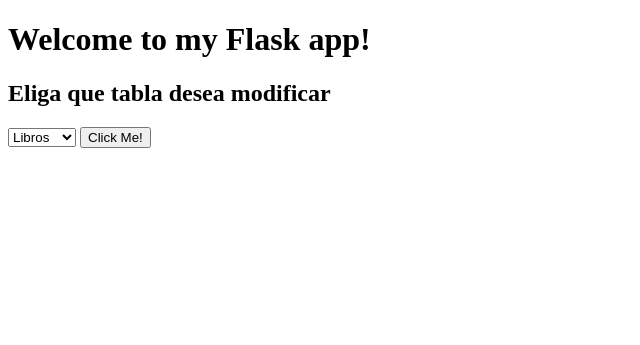
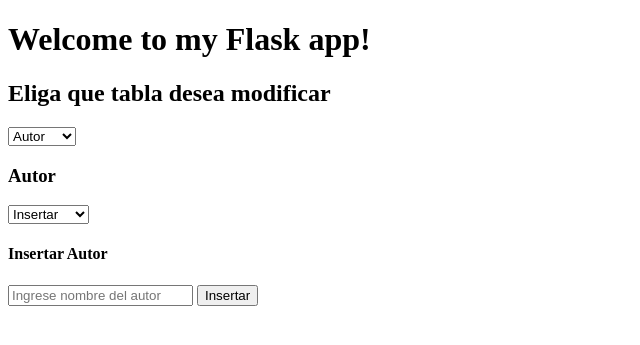
Before and after one commit to Lepommejamez/MongoDB, a Flask app: page / in a window 1280 px wide. Shown: the top 345 px of the page, without its empty margins (0-640 px from the left). Run offline with Flask 3, Linux system fonts and the light colour scheme.

Commit message:
Initial Commit

```diff
--- a/myproject/static/main.js
+++ b/myproject/static/main.js
@@ -1,18 +1,149 @@
 // main.js
 console.log("Hello from JavaScript!");
-function myFunction() {
-    alert("El botón fue clickeado!");
+function myFunction()
+{
+    alert("Operacion Exitosa!");
 }
 
-document.addEventListener('DOMContentLoaded', (event) => {
-    document.getElementById('myButton').addEventListener('click', function() {
+document.addEventListener('DOMContentLoaded', (event) =>
+    {
+        /*
+        document.getElementById('myButton').addEventListener('click', function()
+        {
             var selectedOption = document.getElementById('myDropdown').value;
-        fetch('/selected_option', {
+            fetch('/selected_option',
+            {
                 method: 'POST',
-            headers: {
+                headers:
+                {
                     'Content-Type': 'application/json'
                 },
                 body: JSON.stringify({option: selectedOption})
             });
+        });*/
+
+        document.getElementById('dropdown1').addEventListener('change', function()
+        {
+            var selectedOption = this.value;
+
+            // Ocultar todos los campos
+            document.getElementById('fieldsAutor').style.display = 'none';
+            document.getElementById('fieldsLibro').style.display = 'none';
+            document.getElementById('fieldsEdicion').style.display = 'none';
+            document.getElementById('fieldsUsuario').style.display = 'none';
+
+            // Mostrar los campos para la opción seleccionada
+                  if (selectedOption === 'Autor')
+                {
+                    document.getElementById('fieldsAutor').style.display = 'block';
+                }
+            else if (selectedOption === 'Libro')
+                {
+                    document.getElementById('fieldsLibro').style.display = 'block';
+                }
+            else if (selectedOption === 'Edicion')
+                {
+                    document.getElementById('fieldsEdicion').style.display = 'block';
+                }
+            else if (selectedOption === 'Usuario')
+                {
+                    document.getElementById('fieldsUsuario').style.display = 'block';
+                }
+        });
+
+        document.getElementById('dropdownAutores').addEventListener('change', function()
+        {
+            var selectedOption = this.value;
+
+            // Ocultar todos los campos
+            document.getElementById('autorInsertar').style.display = 'none';
+            document.getElementById('autorActualizar').style.display = 'none';
+            document.getElementById('autorBorrar').style.display = 'none';
+
+            // Mostrar los campos para la opción seleccionada
+                  if (selectedOption === 'Insertar')
+                {
+                    document.getElementById('autorInsertar').style.display = 'block';
+                }
+            else if (selectedOption === 'Actualizar')
+                {
+                    document.getElementById('autorActualizar').style.display = 'block';
+                }
+            else if (selectedOption === 'Borrar')
+                {
+                    document.getElementById('autorBorrar').style.display = 'block';
+                }
+        });
+
+        document.getElementById('dropdownLibro').addEventListener('change', function()
+        {
+            var selectedOption = this.value;
+
+            // Ocultar todos los campos
+            document.getElementById('libroInsertar').style.display = 'none';
+            document.getElementById('libroActualizar').style.display = 'none';
+            document.getElementById('libroBorrar').style.display = 'none';
+
+            // Mostrar los campos para la opción seleccionada
+                  if (selectedOption === 'Insertar')
+                {
+                    document.getElementById('libroInsertar').style.display = 'block';
+                }
+            else if (selectedOption === 'Actualizar')
+                {
+                    document.getElementById('libroActualizar').style.display = 'block';
+                }
+            else if (selectedOption === 'Borrar')
+                {
+                    document.getElementById('libroBorrar').style.display = 'block';
+                }
+        });
+
+        document.getElementById('dropdownEdicion').addEventListener('change', function()
+        {
+            var selectedOption = this.value;
+
+            // Ocultar todos los campos
+            document.getElementById('edicionInsertar').style.display = 'none';
+            document.getElementById('edicionActualizar').style.display = 'none';
+            document.getElementById('edicionBorrar').style.display = 'none';
+
+            // Mostrar los campos para la opción seleccionada
+                  if (selectedOption === 'Insertar')
+                {
+                    document.getElementById('edicionInsertar').style.display = 'block';
+                }
+            else if (selectedOption === 'Actualizar')
+                {
+                    document.getElementById('edicionActualizar').style.display = 'block';
+                }
+            else if (selectedOption === 'Borrar')
+                {
+                    document.getElementById('edicionBorrar').style.display = 'block';
+                }
+        });
+
+        document.getElementById('dropdownUsuario').addEventListener('change', function()
+        {
+            var selectedOption = this.value;
+
+            // Ocultar todos los campos
+            document.getElementById('usuarioInsertar').style.display = 'none';
+            document.getElementById('usuarioActualizar').style.display = 'none';
+            document.getElementById('usuarioBorrar').style.display = 'none';
+
+            // Mostrar los campos para la opción seleccionada
+                  if (selectedOption === 'Insertar')
+                {
+                    document.getElementById('usuarioInsertar').style.display = 'block';
+                }
+            else if (selectedOption === 'Actualizar')
+                {
+                    document.getElementById('usuarioActualizar').style.display = 'block';
+                }
+            else if (selectedOption === 'Borrar')
+                {
+                    document.getElementById('usuarioBorrar').style.display = 'block';
+                }
         });
     });
--- a/myproject/templates/index.html
+++ b/myproject/templates/index.html
@@ -8,11 +8,123 @@
 <body>
     <h1>Welcome to my Flask app!</h1>
     <h2>Eliga que tabla desea modificar</h2>
-    <select id="myDropdown" name="myDropdown">
-        <option value="option1">Libros</option>
-        <option value="option2">Autores</option>
-        <option value="option3">Edicion</option>
+    <select id="dropdown1" name="dropdownTabla">
+        <option value="Autor">Autor</option>
+        <option value="Libro">Libro</option>
+        <option value="Edicion">Edicion</option>
+        <option value="Usuario">Usuario</option>
     </select>
-    <button id="myButton" type="button" onclick="myFunction()">Click Me!</button>
+
+    <div id="fieldsAutor">
+        <h3>Autor</h3>
+        <select id="dropdownAutores" name="dropdownAutores">
+            <option value="Insertar">Insertar</option>
+            <option value="Actualizar">Actualizar</option>
+            <option value="Borrar">Borrar</option>
+        </select>
+
+        <div id = "autorInsertar">
+            <h4>Insertar Autor</h4>
+            <input type="text" id="inputAutorInsertar" placeholder="Ingrese nombre del autor">
+            <button id="autorInsertarButton" type="button">Insertar</button>
+        </div>
+
+        <div id = "autorActualizar" style="display: none;">
+            <h4>Actualizar Autor</h4>
+            <input type="text" id="inputAutorActualizar" placeholder="Ingrese nombre del autor">
+            <button id="autorActualizarButton" type="button">Actualizar</button>
+        </div>
+
+        <div id = "autorBorrar" style="display: none;">
+            <h4>Borrar Autor</h4>
+            <input type="text" id="inputAutorBorrar" placeholder="Ingrese nombre del autor">
+            <button id="autorActualizarButton" type="button">Borrar</button>
+        </div>
+    </div>
+
+    <div id="fieldsLibro" style="display: none;">
+        <h3>Libro</h3>
+        <select id="dropdownLibro" name="dropdownLibro">
+            <option value="Insertar">Insertar</option>
+            <option value="Actualizar">Actualizar</option>
+            <option value="Borrar">Borrar</option>
+        </select>
+
+        <div id = "libroInsertar">
+            <h4>Insertar Libro</h4>
+            <input type="text" id="inputLibroInsertar" placeholder="Ingrese titulo del libro">
+            <button id="libroInsertarButton" type="button">Insertar</button>
+        </div>
+
+        <div id = "libroActualizar" style="display: none;">
+            <h4>Actualizar Libro</h4>
+            <input type="text" id="inputLibroActualizar" placeholder="Ingrese titulo del libro">
+            <button id="libroActualizarButton" type="button">Actualizar</button>
+        </div>
+
+        <div id = "libroBorrar" style="display: none;">
+            <h4>Borrar Libro</h4>
+            <input type="text" id="inputLibroBorrar" placeholder="Ingrese titulo del libro">
+            <button id="libroBorrarButton" type="button">Borrar</button>
+        </div>
+    </div>
+
+    <div id="fieldsEdicion" style="display: none;">
+        <h3>Edicion</h3>
+        <select id="dropdownEdicion" name="dropdownEdicion">
+            <option value="Insertar">Insertar</option>
+            <option value="Actualizar">Actualizar</option>
+            <option value="Borrar">Borrar</option>
+        </select>
+
+        <div id = "edicionInsertar">
+            <h4>Insertar Edicion</h4>
+            <input type="text" id="inputEdicionInsertar1" placeholder="Ingrese ISBN">
+            <input type="text" id="inputEdicionInsertar2" placeholder="Ingrese año">
+            <input type="text" id="inputEdicionInsertar1" placeholder="Ingrese Idioma">
+            <button id="edicionInsertarButton" type="button">Insertar</button>
+        </div>
+
+        <div id = "edicionActualizar" style="display: none;">
+            <h4>Actualizar Edicion</h4>
+            <input type="text" id="inputEdicionActualizar1" placeholder="Ingrese ISBN">
+            <button id="edicionActualizarButton" type="button">Actualizar</button>
+        </div>
+
+        <div id = "edicionBorrar" style="display: none;">
+            <h4>Borrar Edicion</h4>
+            <input type="text" id="inputEdicionBorrar" placeholder="Ingrese ISBN">
+            <button id="edicionBorrarButton" type="button">Borrar</button>
+        </div>
+    </div>
+
+    <div id="fieldsUsuario" style="display: none;">
+        <h3>Copia</h3>
+        <select id="dropdownUsuario" name="dropdownUsuario">
+            <option value="Insertar">Insertar</option>
+            <option value="Actualizar">Actualizar</option>
+            <option value="Borrar">Borrar</option>
+        </select>
+
+        <div id = "usuarioInsertar">
+            <h4>Insertar Usuario</h4>
+            <input type="text" id="inputUsuarioInsertar1" placeholder="Ingrese RUT del usuario">
+            <input type="text" id="inputUsuarioInsertar2" placeholder="Ingrese nombre del usuario">
+            <button id="usuarioInsertarButton" type="button">Insertar</button>
+        </div>
+
+        <div id = "usuarioActualizar" style="display: none;">
+            <h4>Actualizar Usuario</h4>
+            <input type="text" id="inputUsuarioActualizar1" placeholder="Ingrese RUT del usuario a actualizar">
+            <input type="text" id="inputUsuarioActualizar2" placeholder="Ingrese nombre del usuario">
+            <button id="usuarioActualizarButton" type="button">Actualizar</button>
+        </div>
+
+        <div id = "usuarioBorrar" style="display: none;">
+            <h4>Borrar Usuario</h4>
+            <input type="text" id="inputUsuarioBorrar" placeholder="Ingrese RUT del usuario a borrar">
+        </div>
+    </div>
+
 </body>
 </html>
```
Lines whose indentation alone changed are shown as unchanged.
